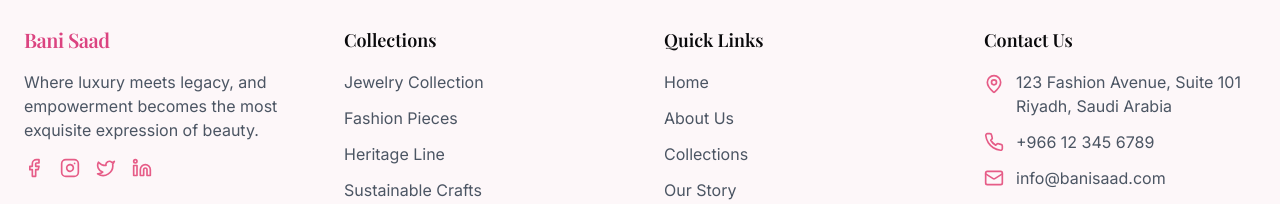
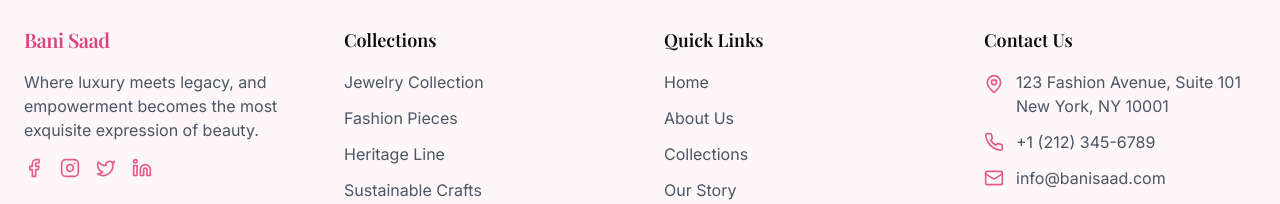
Before and after one commit to anishreddygurujala/market-bridge-platform-39, a React (Vite) app: page / in a window 1280 px wide. Shown: the part 4003-4207 px from the top of the page. Built offline with nearby package versions, Linux system fonts and the light colour scheme.

Commit message:
Keep random USA address
The prompt requests to keep the random USA address.

```diff
--- a/src/components/Footer.tsx
+++ b/src/components/Footer.tsx
@@ -109,13 +109,13 @@ const Footer = () => {
                 <MapPin className="mr-3 h-5 w-5 text-fashion-500 mt-1 flex-shrink-0" />
                 <span className="text-gray-600">
                   123 Fashion Avenue, Suite 101<br />
-                  Riyadh, Saudi Arabia
+                  New York, NY 10001
                 </span>
               </li>
               <li className="flex items-center">
                 <Phone className="mr-3 h-5 w-5 text-fashion-500 flex-shrink-0" />
-                <a href="tel:+966123456789" className="text-gray-600 hover:text-primary transition-colors duration-300">
-                  +966 12 345 6789
+                <a href="tel:+12123456789" className="text-gray-600 hover:text-primary transition-colors duration-300">
+                  +1 (212) 345-6789
                 </a>
               </li>
               <li className="flex items-center">
```
